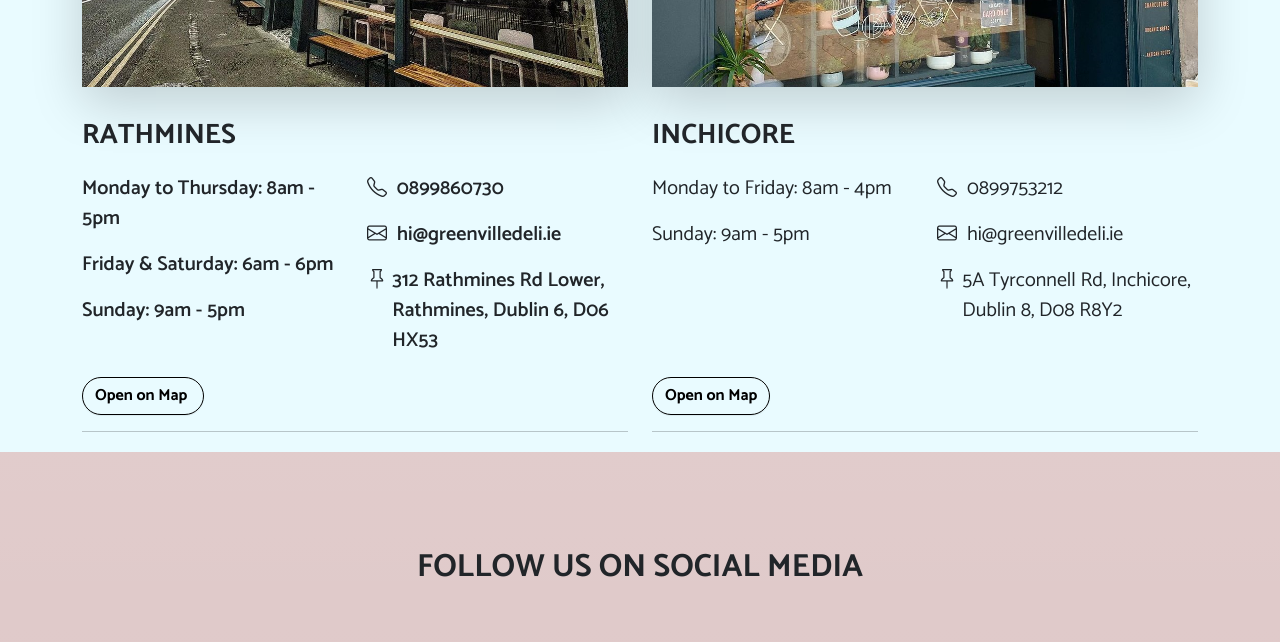
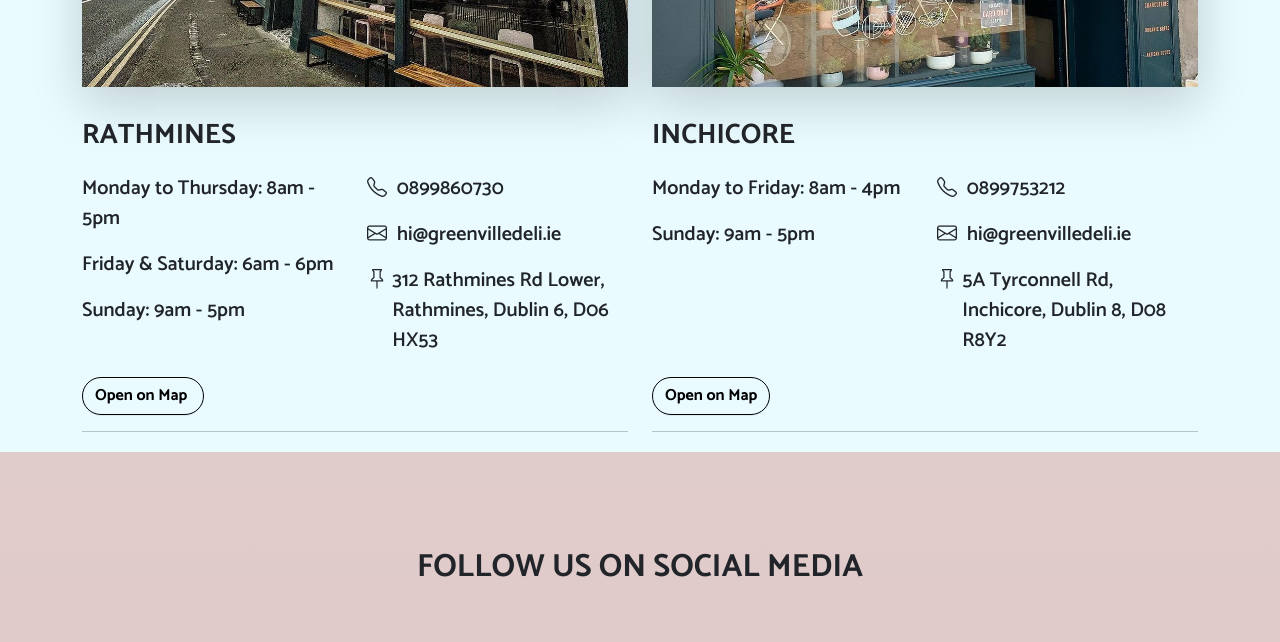
Before and after one commit to GrzegorzSad/GREENVILLE, a website: page index.html in a window 1280 px wide. Shown: the part 2022-2664 px from the top of the page. Drawn offline with nearby package versions, Linux system fonts and the light colour scheme.

Commit message:
fw-semibold in locations

```diff
--- a/index.html
+++ b/index.html
@@ -246,7 +246,7 @@
 						<img src="images/inchidoreCROPPED.jpg" class="img-fluid shadow-lg">
 						<div class="d-flex flex-column justify-content-between">
 							<h3 class=" fw-bold mt-4 mb-2">INCHICORE</h3>
-							<div class="row mt-3 ">
+							<div class="row mt-3 fw-semibold">
 								<div class="col-md-6 ">
 									<!-- <h3 class="mb-3 ">Opening hours:</h3> -->
 									<p>Monday to Friday: 8am - 4pm</p>
```
